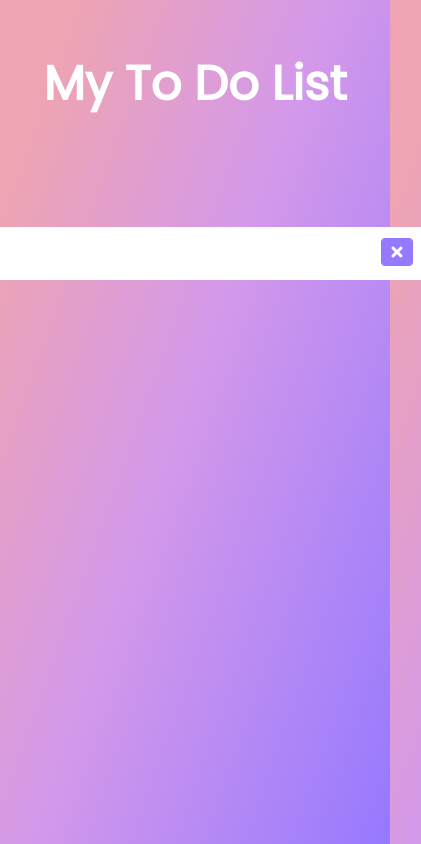
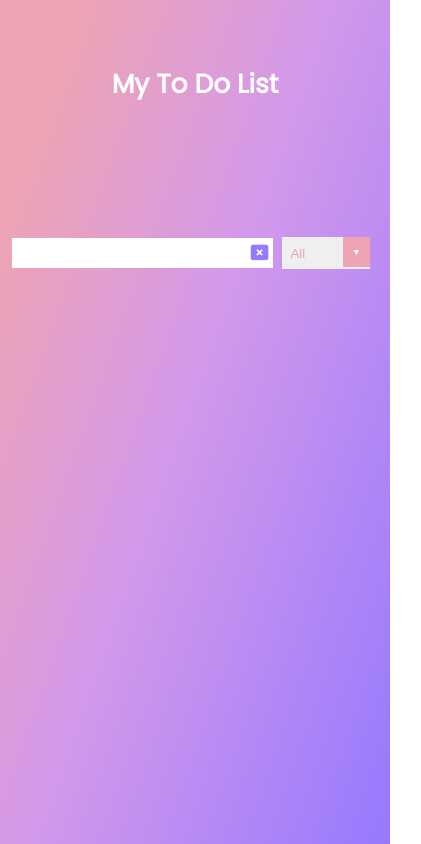
Before and after one commit to Learningcodes2021/react-to-do-list, a React (Create React App) app: page / in a window 390 px wide. Shown: the whole page, 421 px wide, since content can reach past the window. Built offline with nearby package versions, Linux system fonts and the light colour scheme.

Commit message:
Made App Responsive

```diff
--- a/src/App.css
+++ b/src/App.css
@@ -143,3 +143,9 @@ select {
   background: white;
   color: rgb(238, 164, 179);
 }
+
+@media screen and (max-width: 700px) {
+  html {
+    font-size: 55%;
+  }
+}
```
